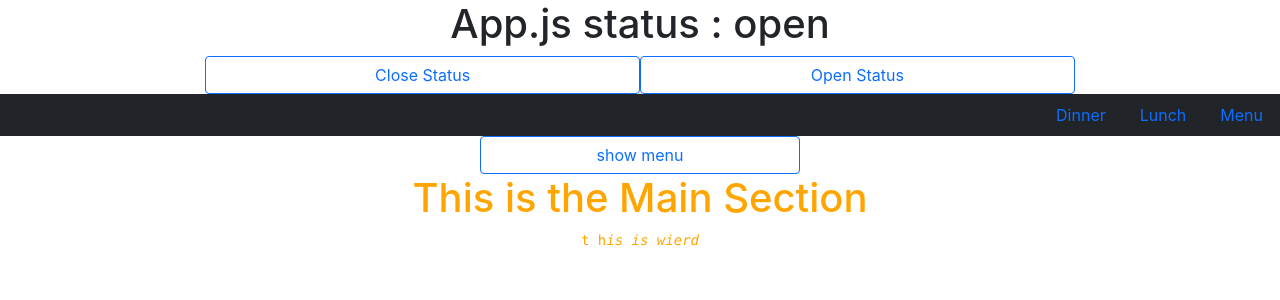
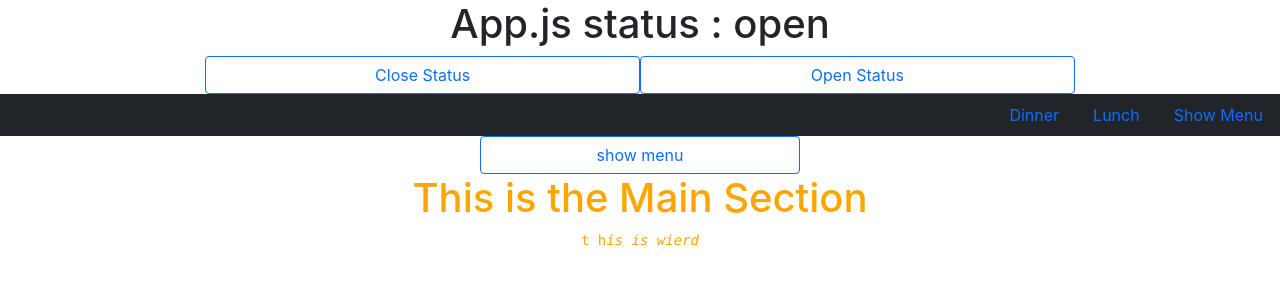
Before and after one commit to ianfletcher314/BrasiliaRestaurant, a React (Create React App) app: page / in a window 1280 px wide. Shown: the top 300 px of the page. Built offline with nearby package versions, Linux system fonts and the light colour scheme.

Commit message:
added dashbaord functionality where the menu button takes away the nav section and only leavs the close menu button

```diff
--- a/src/components/Nav/Nav.jsx
+++ b/src/components/Nav/Nav.jsx
@@ -1,21 +1,55 @@
 // ------------this is where any files this component needs are imported-----------
-import React,{useState} from 'react'
-import './style.css'
+import React, { useState } from "react";
+import "./style.css";
 // ------------this is the function that returns this component's UI---------------
+
 function Nav() {
-    return <div >
-      <ul className="nav justify-content-end bg-dark">
+  const [navStatus, setNavStatus] = useState(true);
+  if (navStatus) {
+    return (
+      <div>
+        <ul className="nav justify-content-end bg-dark">
           <li className="nav-item">
-              <a href="#dinner" className="nav-link active btn">Dinner</a>
+            <a href="#dinner" className="nav-link active btn">
+              Dinner
+            </a>
           </li>
           <li className="nav-item">
-              <a href="#lunch" className="nav-link active btn">Lunch</a>
+            <a href="#lunch" className="nav-link active btn">
+              Lunch
+            </a>
           </li>
           <li className="nav-item">
-            <a href="#Menu" className="nav-link active btn">Menu</a>
+            <button
+              onClick={() => {
+                setNavStatus(false);
+              }}
+              className="nav-link active btn"
+            >
+              Show Menu
+            </button>
           </li>
-      </ul>
-    </div>
+        </ul>
+      </div>
+    );
+  } else {
+    return (
+      <div>
+        <ul className="nav justify-content-end bg-dark">
+          <li className="nav-item">
+            <button
+              onClick={() => {
+                setNavStatus(true);
+              }}
+              className="nav-link active btn"
+            >
+              Show Menu
+            </button>
+          </li>
+        </ul>
+      </div>
+    );
+  }
 }
 
-export default Nav
+export default Nav;
```
